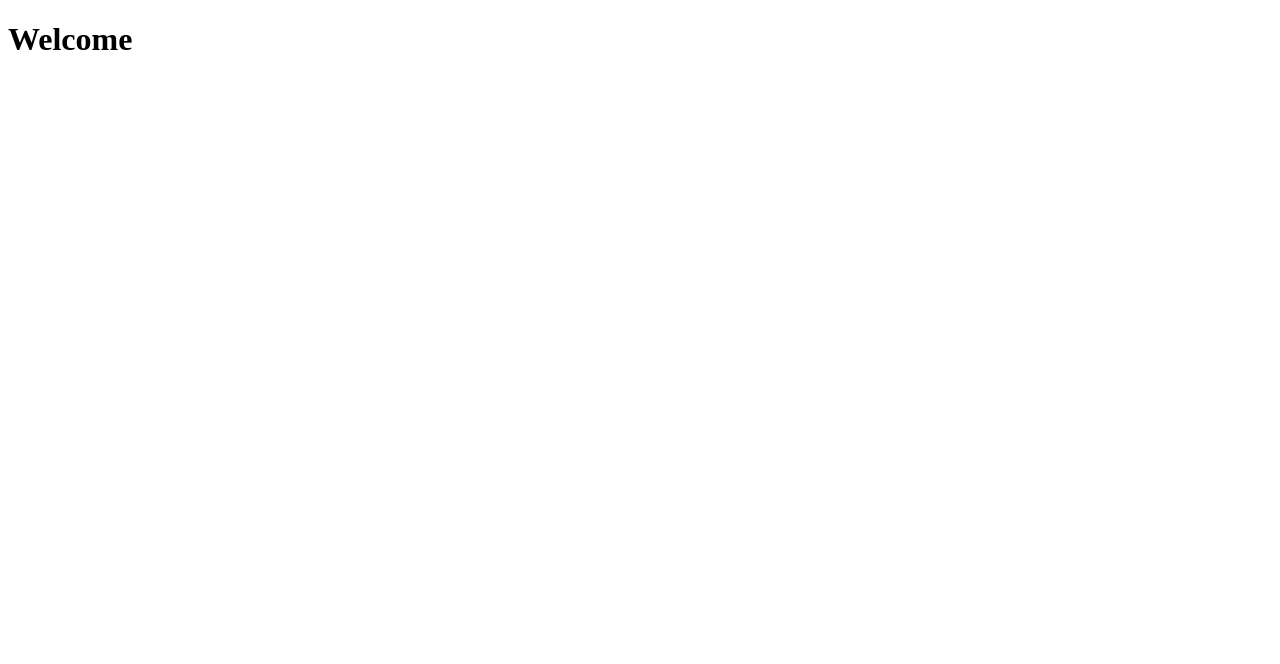
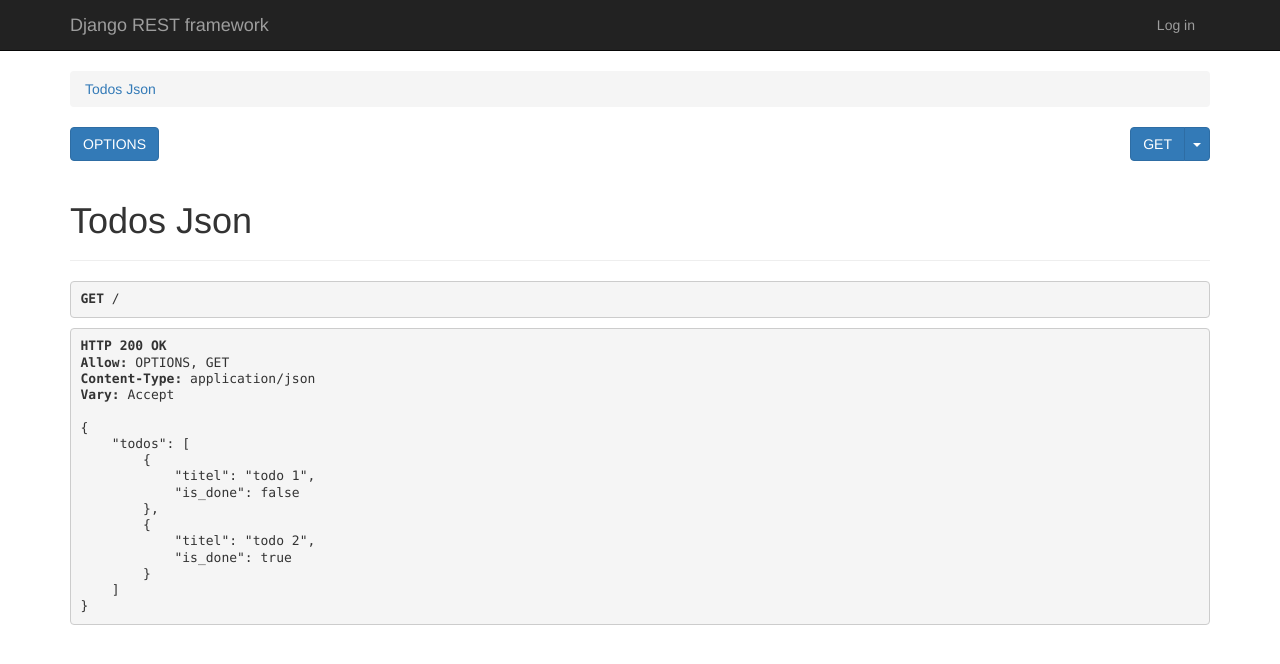
Before and after one commit to meteorite75/TodoProject, a Django app: page / in a window 1280 px wide. Before the commit the part shown is almost empty. Shown: the top 664 px of the page. Run offline with Django 5.2, Linux system fonts and the light colour scheme; data comes from the database, SQL or seed files in the repository; both versions use the stored data as it was after the commit; some libraries are stand-ins or nearby versions.

Commit message:
Django rest framework added to project and json def created

```diff
--- a/config/settings.py
+++ b/config/settings.py
@@ -39,6 +39,7 @@ INSTALLED_APPS = [
     'django.contrib.staticfiles',
     'home',
     'todo',
+    'rest_framework',
 ]
 
 MIDDLEWARE = [
--- a/config/urls.py
+++ b/config/urls.py
@@ -19,5 +19,6 @@ from django.urls import path, include
 
 urlpatterns = [
     path('admin/', admin.site.urls),
-    path('', include('home.urls'))
+    path('', include('home.urls')),
+    path('api-auth/', include('rest_framework.urls'))
 ]
--- a/home/templates/home/index.html
+++ b/home/templates/home/index.html
@@ -7,5 +7,13 @@
 </head>
 <body>
     <h1>Welcome</h1>
+    <hr>
+    <ul>
+        {% for todo in todos %}
+
+        <li>{{todo.titel}}</li>
+
+        {% endfor %}
+    </ul>
 </body>
 </html>
--- a/home/urls.py
+++ b/home/urls.py
@@ -2,5 +2,5 @@ from django.urls import path
 from . import views
 
 urlpatterns = [
-    path('', views.index_page),
+    path('', views.todos_json),
 ]
--- a/home/views.py
+++ b/home/views.py
@@ -1,7 +1,19 @@
 from django.shortcuts import render
+from todo.models import Todo
+from rest_framework.request import Request
+from rest_framework.response import Response
+from rest_framework import status
+from rest_framework.decorators import api_view
 
 # Create your views here.
 
 def index_page(request):
-    context = {}
+    context = {
+        'todos': Todo.objects.order_by('priority').all()
+    }
     return render(request, 'home/index.html', context)
+
+@api_view(['GET'])
+def todos_json(request: Request):
+    todos = list(Todo.objects.order_by('priority').all().values('titel', 'is_done'))
+    return Response({'todos': todos}, status.HTTP_200_OK)
```
Also changed, not shown: db.sqlite3.
